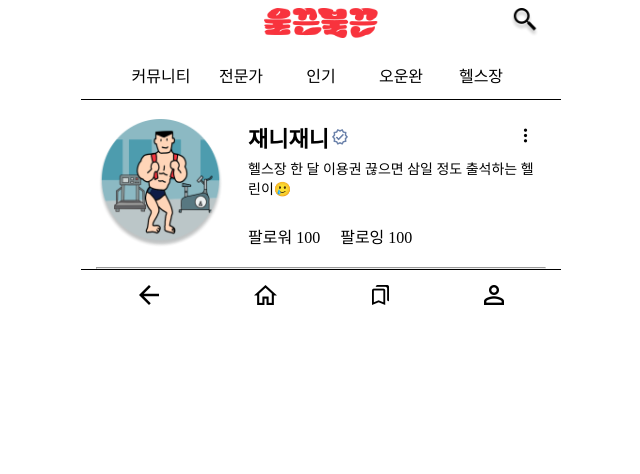
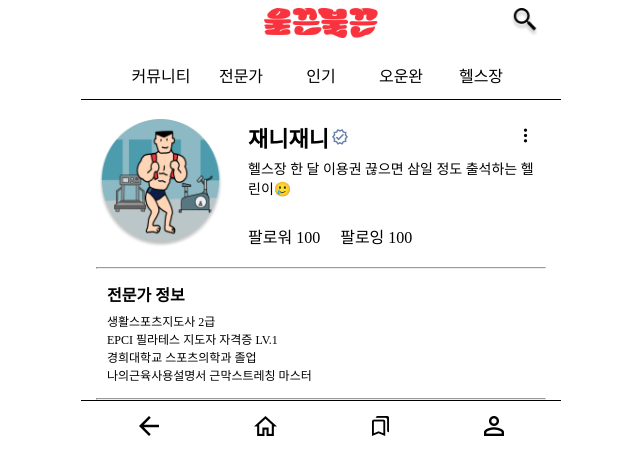
Before and after one commit to LikeLion-at-DGU/backback_frontend, a Next.js app: page /mypage in a window 1280 px wide. Shown: the top 474 px of the page, without its empty margins (319-959 px from the left). Built offline with nearby package versions, Linux system fonts and the light colour scheme; a web font is replaced by a local one.

Commit message:
feature/21: 마이페이지 전문가 정보 구현

```diff
--- /dev/null
+++ b/src/components/mypage/ExpertInfo.tsx
@@ -0,0 +1,45 @@
+interface ExpertInfoprops {
+    infoList: string[]
+}
+
+const profileTitleTextStyle = {
+    fontWeight: 700,
+    fontSize: '16px',
+    margin: '13px 0px 6px 26px'
+}
+
+const exportTextStyle = {
+    fontWeight: 500,
+    fontSize: '12px',
+    marginLeft: '26px'
+}
+
+export function ExpertInfo({infoList}: ExpertInfoprops) {
+    if (!infoList || infoList.length === 0) {
+        return null;
+    }
+
+    return (
+        <div>
+            <p
+                style={profileTitleTextStyle}
+            >
+                전문가 정보
+            </p>
+            <div>
+                {infoList.map((info:string, index:number) => (
+                    <p
+                        style={exportTextStyle}
+                    >
+                        {info}
+                    </p>
+                ))}
+            </div>
+            <hr
+                style={{
+                    margin: '14px 15px 0px 15px'
+                }}
+            ></hr>
+        </div>
+    )
+}
--- a/src/pages/mypage/index.tsx
+++ b/src/pages/mypage/index.tsx
@@ -1,3 +1,4 @@
+import { ExpertInfo } from "@/components/mypage/ExpertInfo";
 import { Profile } from "@/components/mypage/profile";
 import { Inter } from "next/font/google";
 
@@ -13,6 +14,15 @@ export default function MyPage(){
         user_id: 1
     };
 
+    const expertInfo = {
+        infoList: [
+            "생활스포츠지도사 2급",
+            "EPCI 필라테스 지도자 자격증 LV.1",
+            "경희대학교 스포츠의학과 졸업",
+            "나의근육사용설명서 근막스트레칭 마스터"
+        ]
+    }
+
     return (
         <div>
             <Profile profile={profileData} is_mine={true} />
@@ -21,6 +31,7 @@ export default function MyPage(){
                     margin: '0 15px'
                 }}
             ></hr>
+            <ExpertInfo infoList={expertInfo.infoList} />
         </div>
     )
 }
```
